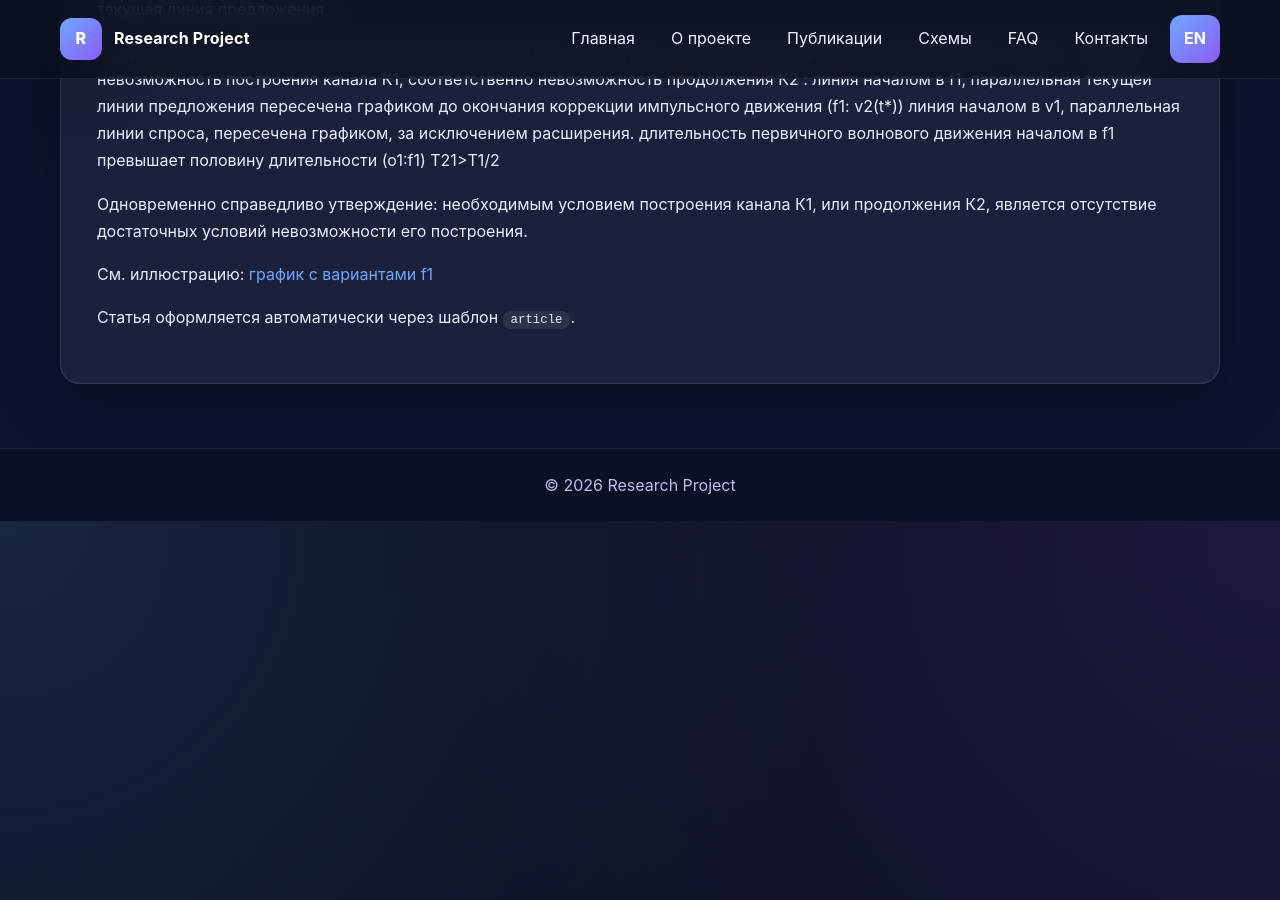
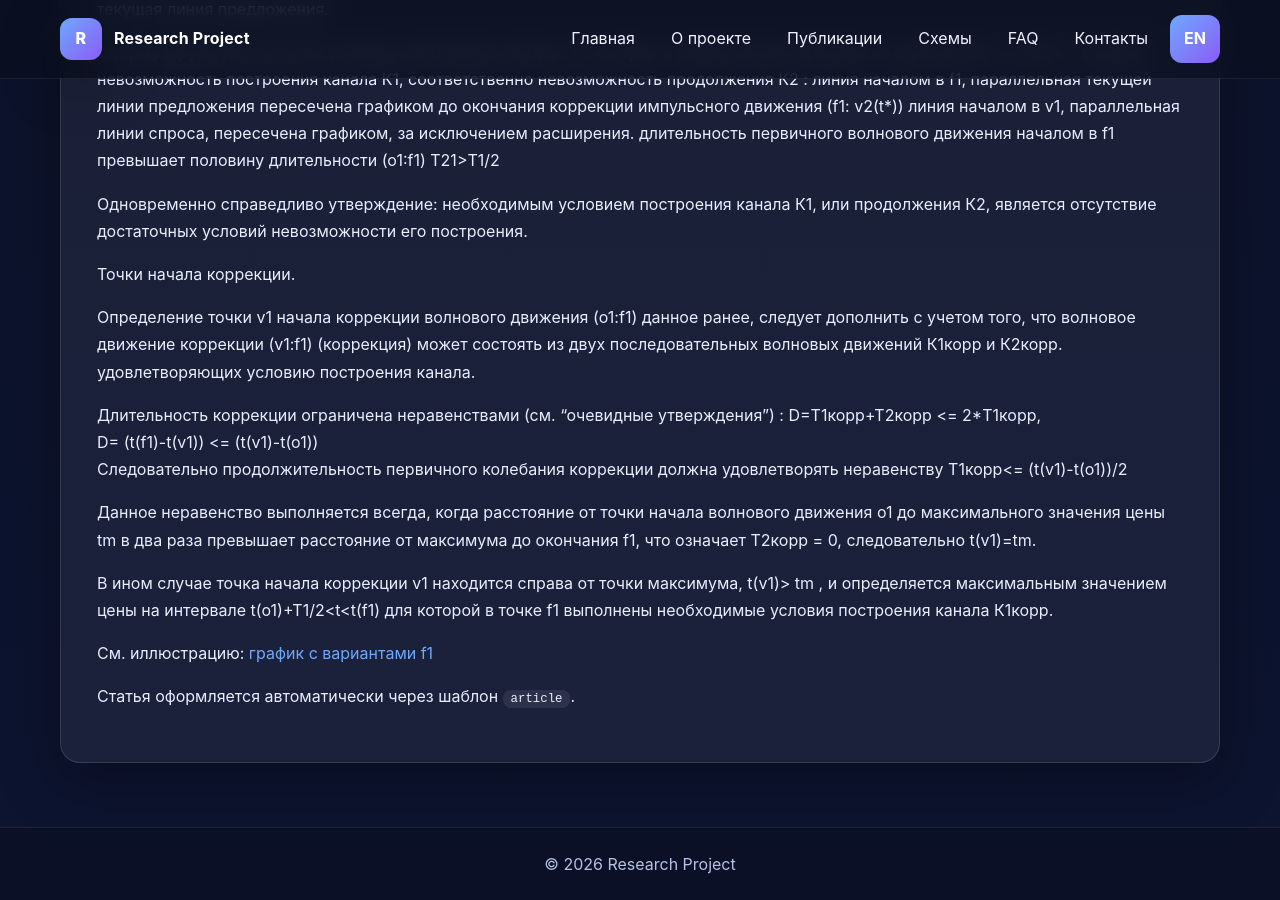
Before and after one commit to naoumov-ilia/naoumov-ilia.github.io, a Jekyll site: the page built from ru/articles/article-1.md, in a window 1280 px wide and 900 px high, scrolled down 2234 px. Built offline with Jekyll 4.4.1, drawn with Linux system fonts in a browser that asks for light colours.

Commit message:
Update article-1.md

```diff
--- a/ru/articles/article-1.md
+++ b/ru/articles/article-1.md
@@ -105,6 +105,23 @@ t(о1’)=t(о1) , t(f1’)>t(f1) для которого такое постр
    Одновременно справедливо утверждение: необходимым условием построения канала К1, или продолжения К2,
    является отсутствие достаточных условий невозможности его построения.
 
+  Точки начала коррекции.
+
+ Определение точки v1 начала коррекции волнового движения (o1:f1) данное ранее, следует дополнить с учетом того,
+ что волновое движение коррекции (v1:f1) (коррекция) может состоять из двух последовательных волновых движений К1корр и К2корр.
+ удовлетворяющих условию построения канала.
+
+ Длительность коррекции  ограничена неравенствами (см. “очевидные утверждения”)  :
+                                       D=Т1корр+Т2корр <= 2*T1корр,
+                                       D= (t(f1)-t(v1)) <= (t(v1)-t(o1))
+Следовательно продолжительность первичного колебания коррекции должна удовлетворять неравенству
+                                       Т1корр<= (t(v1)-t(о1))/2
+
+ Данное  неравенство выполняется всегда, когда  расстояние от точки начала волнового движения о1 до максимального
+ значения цены tm  в два раза превышает расстояние от максимума до окончания f1, что означает Т2корр = 0, следовательно  t(v1)=tm.
+
+ В ином случае точка начала коррекции v1 находится справа от точки максимума,  t(v1)> tm , и определяется  максимальным
+ значением цены на интервале t(о1)+T1/2<t<t(f1) для которой в точке f1 выполнены необходимые условия построения канала К1корр.
 
 
 
```
